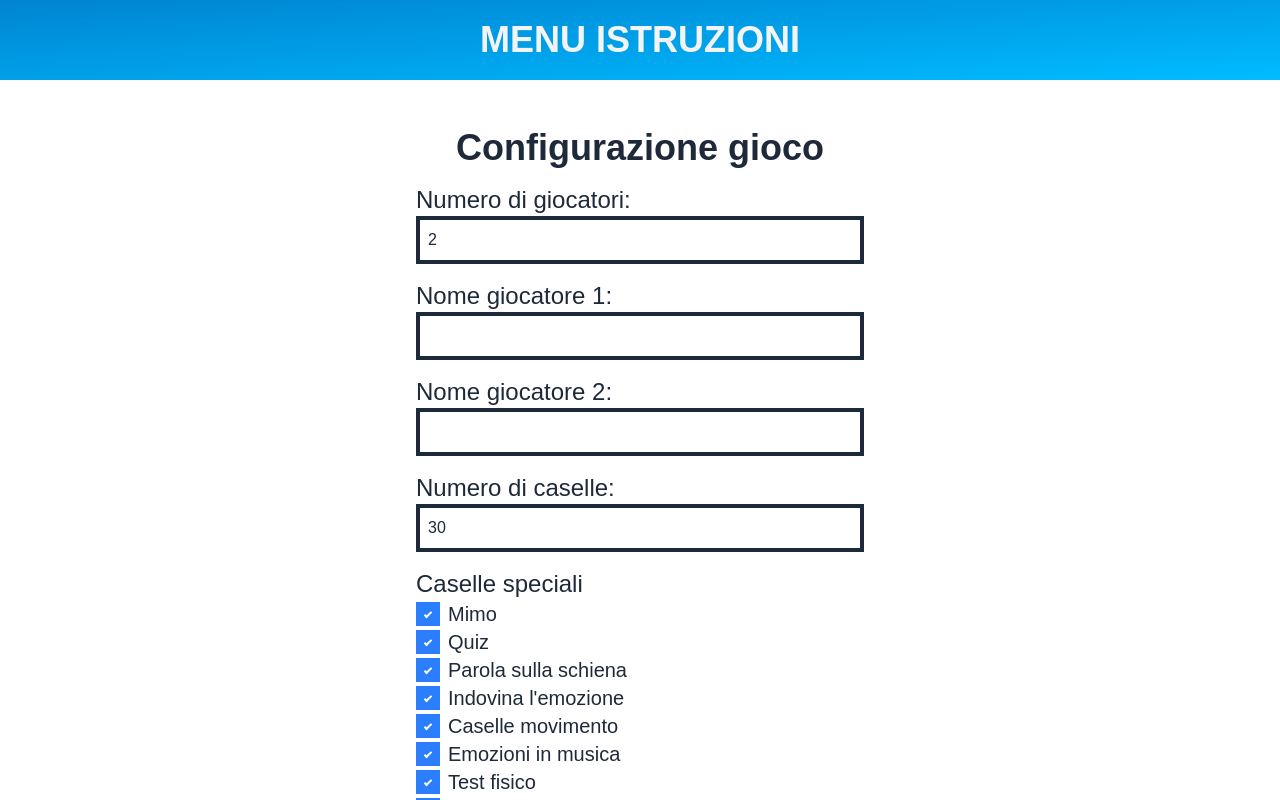
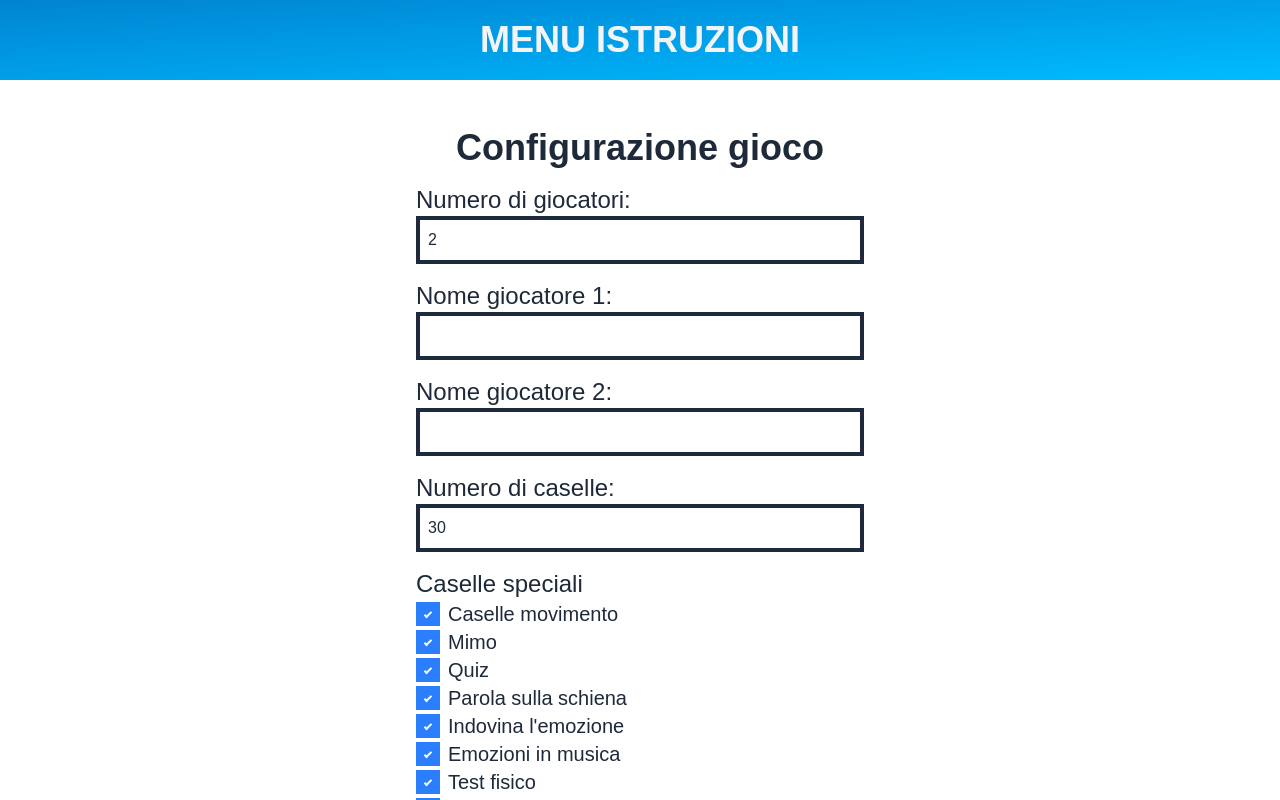
Before and after one commit to samueldebenedictis/tesi, a Next.js app: page / in a window 1280 px wide. Shown: the top 800 px of the page. Built offline with nearby package versions, Linux system fonts and the light colour scheme; a web font is replaced by a local one.

Commit message:
chore: reorder checkbox list

```diff
--- a/src/app/page.tsx
+++ b/src/app/page.tsx
@@ -37,11 +37,11 @@ export default function Home() {
   const actions = useConfigStore((state) => state.actions);
 
   const squareTypeOptions = [
+    { key: "move", label: LABEL_MOVE },
     { key: "mime", label: LABEL_MIME },
     { key: "quiz", label: LABEL_QUIZ },
     { key: "backwrite", label: LABEL_BACKWRITE },
     { key: "face-emotion", label: LABEL_FACE_EMOTION },
-    { key: "move", label: LABEL_MOVE },
     { key: "music-emotion", label: LABEL_MUSIC_EMOTION },
     { key: "physical-test", label: LABEL_PHYSICAL_TEST },
     { key: "what-would-you-do", label: LABEL_WHAT_WOULD_YOU_DO },
```
